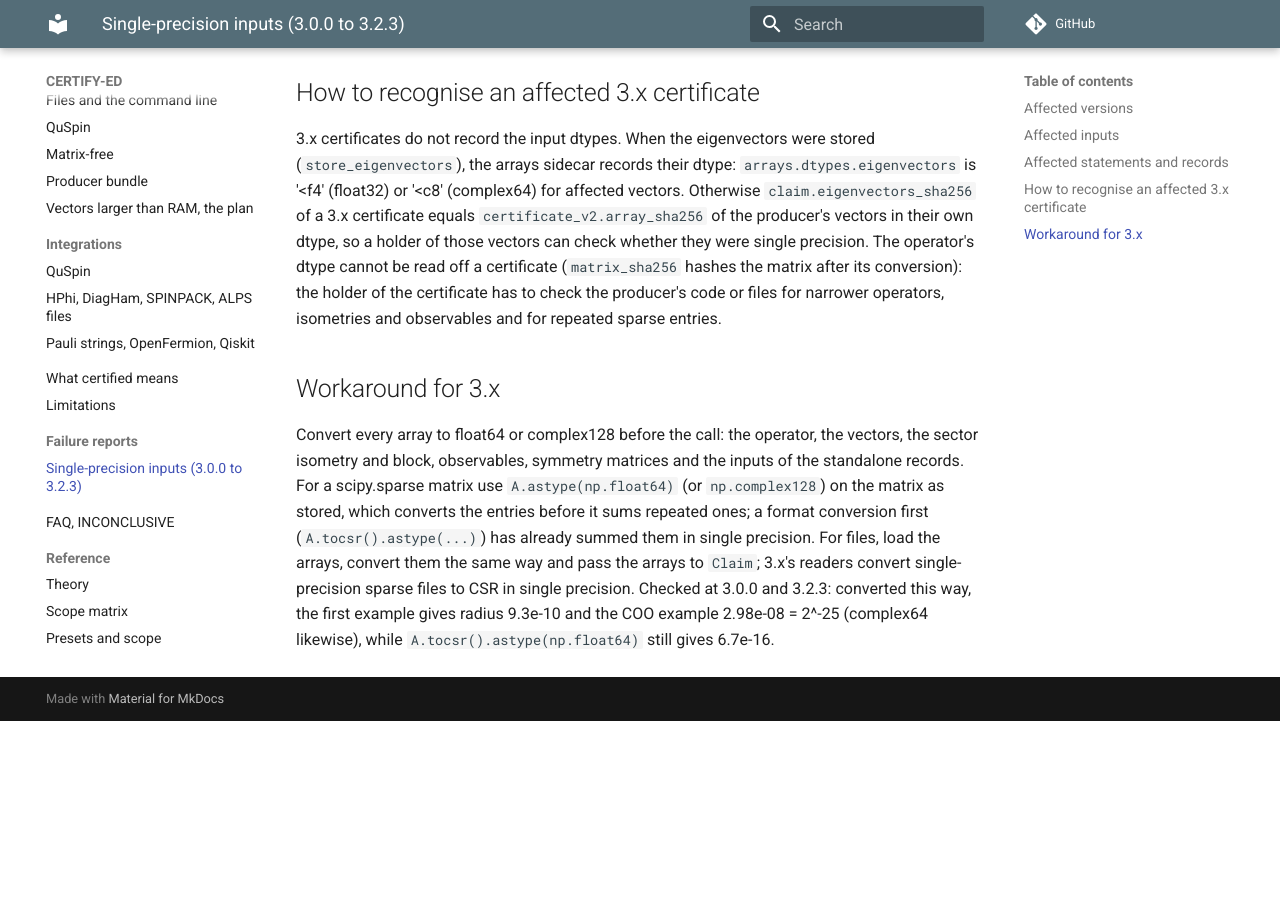
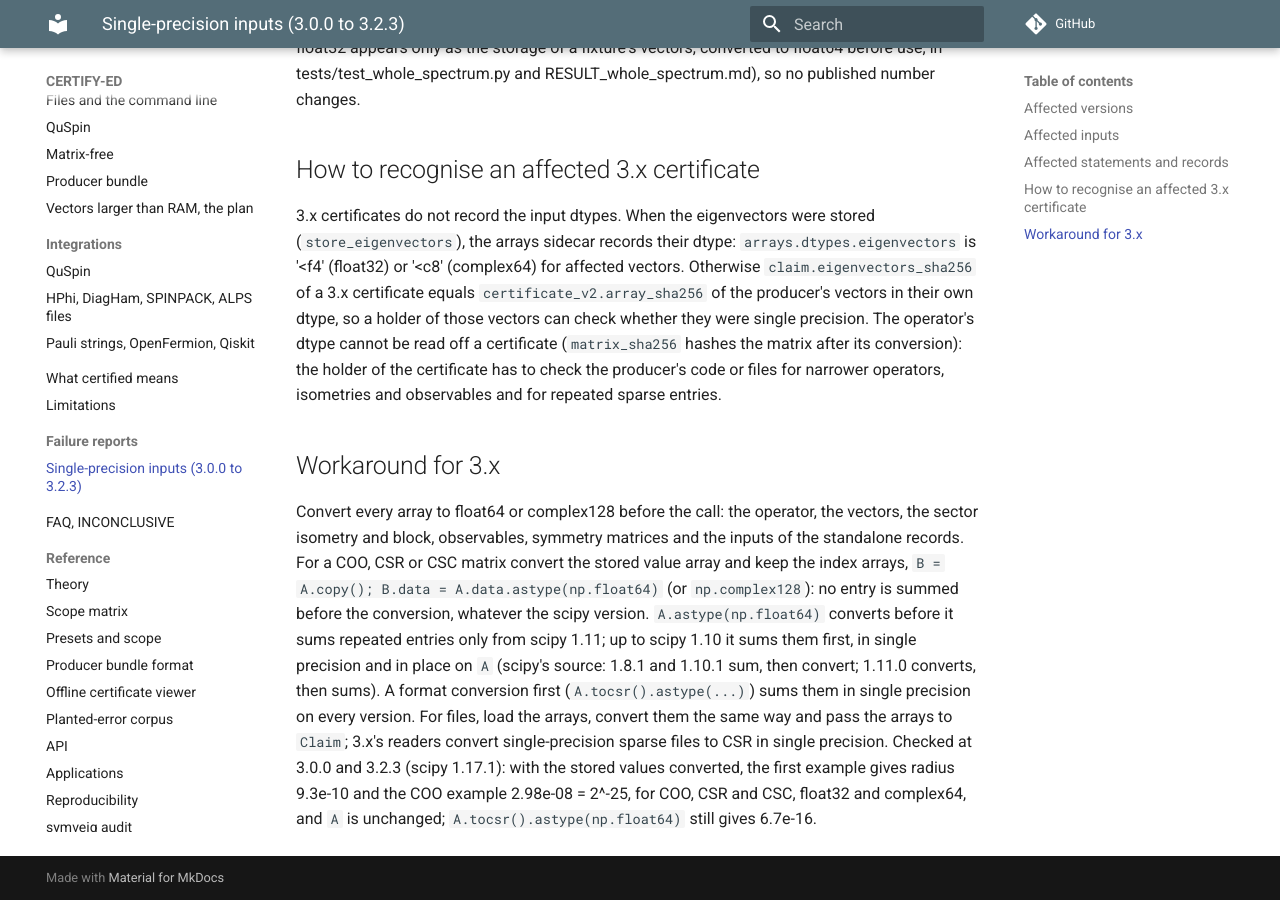
Before and after one commit to sarang-kernel/CERTIFY-ED, an MkDocs documentation site: the page built from docs/failures/single_precision_inputs.md, in a window 1280 px wide and 900 px high, scrolled down 1980 px. Built offline with MkDocs 1.6.1 and Material for MkDocs 9.7.7, drawn with Linux system fonts in a browser that asks for light colours; comment, search, counter and statistics services are not loaded; before the commit the page ends 2701 px from its top, so only the background shows below that; some of the changed text lies outside the part shown.

Commit message:
Changelog, advisory, scope page and evidence-run note

```diff
--- a/docs/failures/single_precision_inputs.md
+++ b/docs/failures/single_precision_inputs.md
@@ -1,7 +1,7 @@
 # Single-precision inputs: bounds the computation did not support (3.0.0 to 3.2.3)
 
-Status: fixed in 3.3.0.dev0 on this branch (`fix/single-precision`); the CHANGELOG entry 'Single-precision inputs
-(soundness fix)' under 3.3.0.dev0 describes the fix.
+Status: fixed in the 3.3 development line (not yet released); the CHANGELOG entry 'Single-precision inputs (soundness
+fix)' under 3.3.0.dev0 describes the fix.
 
 Certificates computed from inputs in a floating format narrower than binary64 (float16, float32, complex64) could state
 bounds that the computation did not support: numpy and scipy formed the products, and the sums of repeated sparse
@@ -31,7 +31,10 @@ ddf83e1, 145cc00), and dev/3.3 up to cd0ca97. The 1.x and 2.x lines were not che
   distance 3.0e-08; at all seven commits in memory and from 3.1.0 on through an npz file and `claim_from_file`.
 
 Not affected: certificates whose inputs were all float64 or complex128, and integer inputs (an integer beyond 2^53 was
-rounded to binary64 without notice; it is refused now).
+rounded to binary64 without notice; it is refused now). One integer case differs, to the safe side: for an integer
+matrix whose absolute row sums exceed 2^63, 3.x gave a negative norm bound (norm_upper_bound -9.2e18 for the int64
+matrix [[2^62, 2^62], [2^62, 2^62]]) and a spurious S2 FAILED; the 3.3 development line gives the certificate of the
+float64 copy.
 
 ## Affected statements and records
 
@@ -71,9 +74,13 @@ repeated sparse entries.
 ## Workaround for 3.x
 
 Convert every array to float64 or complex128 before the call: the operator, the vectors, the sector isometry and block,
-observables, symmetry matrices and the inputs of the standalone records. For a scipy.sparse matrix use
-`A.astype(np.float64)` (or `np.complex128`) on the matrix as stored, which converts the entries before it sums repeated
-ones; a format conversion first (`A.tocsr().astype(...)`) has already summed them in single precision. For files, load
-the arrays, convert them the same way and pass the arrays to `Claim`; 3.x's readers convert single-precision sparse
-files to CSR in single precision. Checked at 3.0.0 and 3.2.3: converted this way, the first example gives radius 9.3e-10
-and the COO example 2.98e-08 = 2^-25 (complex64 likewise), while `A.tocsr().astype(np.float64)` still gives 6.7e-16.
+observables, symmetry matrices and the inputs of the standalone records. For a COO, CSR or CSC matrix convert the stored
+value array and keep the index arrays, `B = A.copy(); B.data = A.data.astype(np.float64)` (or `np.complex128`): no entry
+is summed before the conversion, whatever the scipy version. `A.astype(np.float64)` converts before it sums repeated
+entries only from scipy 1.11; up to scipy 1.10 it sums them first, in single precision and in place on `A` (scipy's
+source: 1.8.1 and 1.10.1 sum, then convert; 1.11.0 converts, then sums). A format conversion first
+(`A.tocsr().astype(...)`) sums them in single precision on every version. For files, load the arrays, convert them the
+same way and pass the arrays to `Claim`; 3.x's readers convert single-precision sparse files to CSR in single precision.
+Checked at 3.0.0 and 3.2.3 (scipy 1.17.1): with the stored values converted, the first example gives radius 9.3e-10 and
+the COO example 2.98e-08 = 2^-25, for COO, CSR and CSC, float32 and complex64, and `A` is unchanged;
+`A.tocsr().astype(np.float64)` still gives 6.7e-16.
```
Also changed, not shown: CHANGELOG.md (+55 -37 lines), RESULT_evidence_run_3.2.2.md (+9 -0 lines), docs/SCOPE_MATRIX.md (+15 -0 lines).
